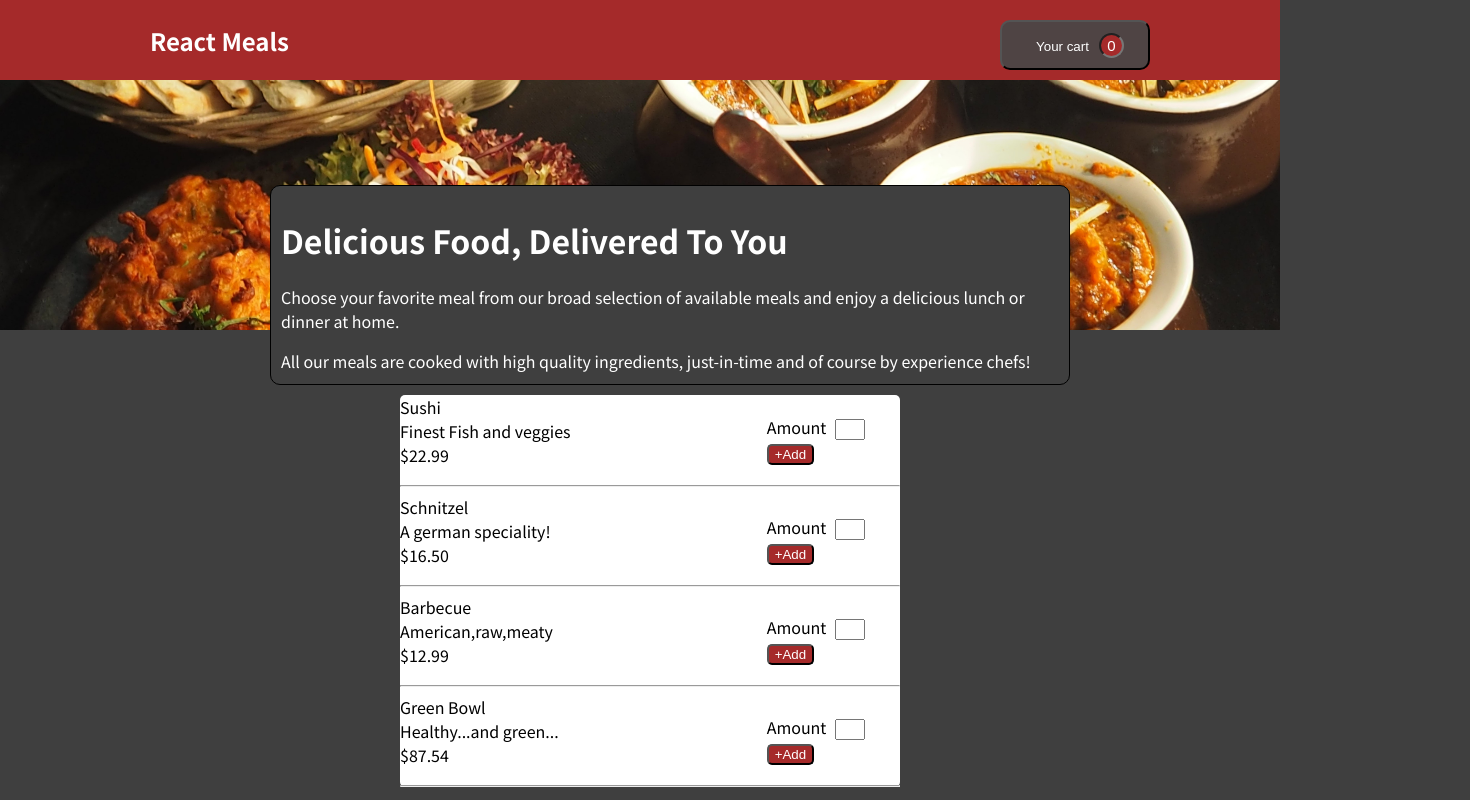
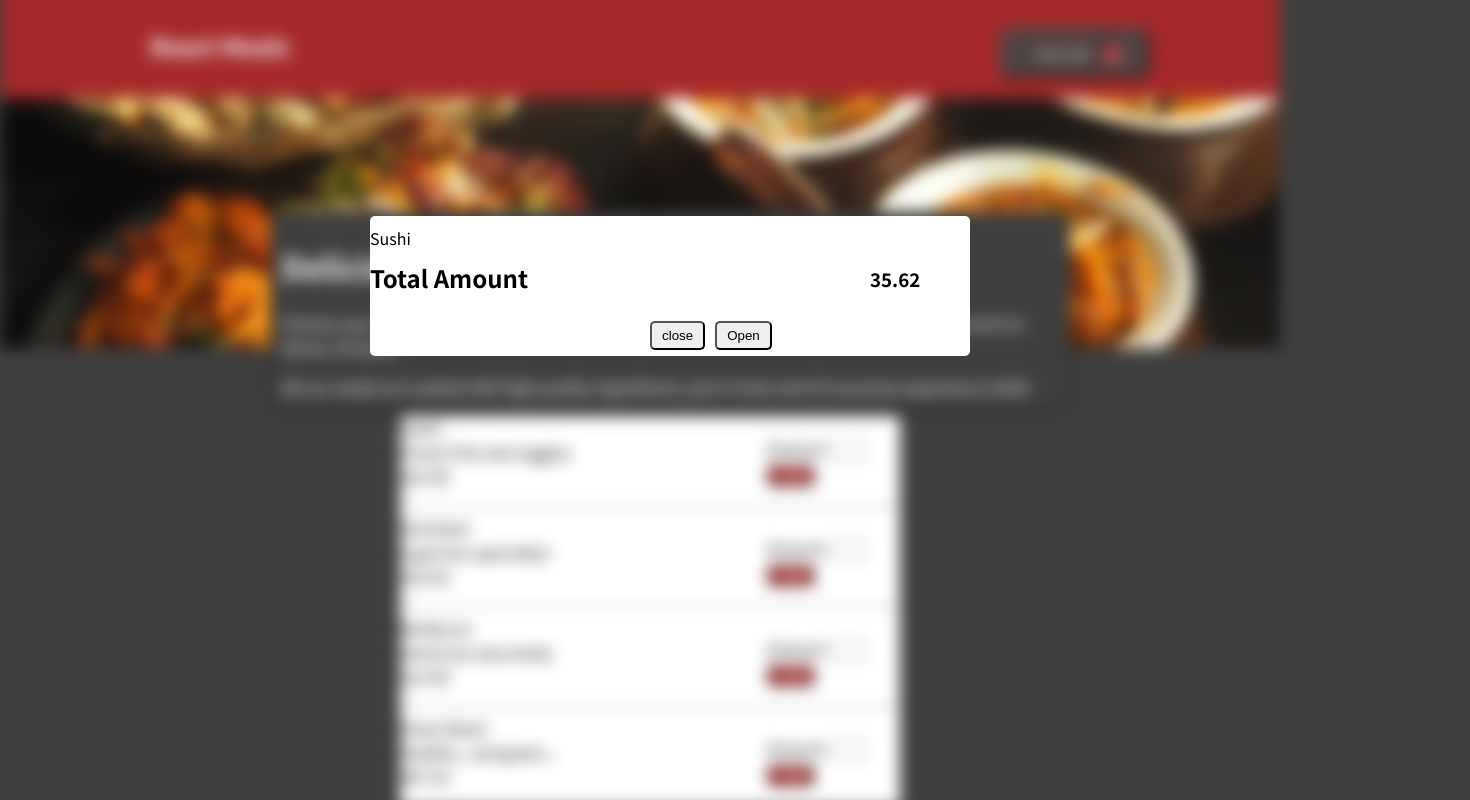
Before and after one commit to Mayank00480/RestaurantWeb, a React (Create React App) app: page / in a window 1280 px wide. Shown: the top 800 px of the page, 1470 px wide, since content can reach past the window. Built offline with nearby package versions, Linux system fonts and the light colour scheme.

Commit message:
Overlay Added

```diff
--- a/public/index.html
+++ b/public/index.html
@@ -28,6 +28,7 @@
   </head>
   <body>
     <noscript>You need to enable JavaScript to run this app.</noscript>
+    <div id = "backdrop"></div>
     <div id="root"></div>
     <!--
       This HTML file is a template.
--- a/src/App.js
+++ b/src/App.js
@@ -1,5 +1,6 @@
 import Header from "./components/Header";
 import ItemList from "./components/ItemList";
+import Overlay from "./components/Overlay";
 import Summary from "./components/Summary";
 
 function App() {
@@ -21,10 +22,11 @@ function App() {
     itemPrice : '$87.54'
   }]
   return (
-    <div>
+    <div className="app">
     <Header />
     <Summary />
     <ItemList data = {data} />
+    <Overlay/>
     </div>
   );
 }
--- a/src/components/CartButton.css
+++ b/src/components/CartButton.css
@@ -4,7 +4,7 @@
     border-radius: 10px;
     background-color: #4f4444;
     position: absolute;
-    top : 20px;
+    top : 70px;
 
     left : 1000px;
     cursor: pointer;
--- a/src/components/Header.css
+++ b/src/components/Header.css
@@ -1,17 +1,22 @@
 .header{
     background-color: brown;
-    height : 100px;
+    height : 140px;
     width : 100vw;
-    margin-top : -20px;
+
+    position: fixed;
+    bottom: 650px;
+    margin: 0%;
 }
 .header h2{
     color : white;
     position: absolute;
     left : 150px;
-    top : 3px;
+    top : 50px;
 }
 
 .images img{
+    position: absolute;
+    bottom: 400px;
     height : 250px;
   width : 100vw;
     object-fit: cover;
--- /dev/null
+++ b/src/components/Overlay.css
@@ -0,0 +1,36 @@
+.overlay{
+    background-color: white;
+    width : 600px;
+    position : relative;
+    top: 200px;
+    left : 370px;
+    height : 140px;
+    border-radius: 5px;
+    z-index: 1;
+
+}
+.headings{
+    position: relative;
+
+}
+.headings h3{
+   position: relative;
+   left : 500px;
+   bottom: 50px;;
+}
+.overlay  button{
+    position: relative;
+    bottom: 40px;
+    left : 280px;
+    border-radius: 5px;
+    padding: 5px 10px;
+    margin-right: 10px;
+}
+
+#root{ filter: blur(8px);
+    -webkit-filter: blur(8px);
+  }
+.overlay p {
+    position: relative;
+    top:10px;
+}
--- /dev/null
+++ b/src/components/Overlay.js
@@ -0,0 +1,13 @@
+import React from 'react'
+import  ReactDOM  from 'react-dom'
+import './Overlay.css'
+import { PopUp } from './PopUp'
+const Overlay = () => {
+  return (
+  <>
+      {ReactDOM.createPortal(<PopUp /> ,document.getElementById('backdrop'))}
+ </>
+  )
+}
+
+export default Overlay
--- /dev/null
+++ b/src/components/PopUp.js
@@ -0,0 +1,14 @@
+import React from "react"
+export const PopUp = () =>{
+    return <div className = "overlay">
+    <p>Sushi</p>
+    <div className = "headings">
+        <h2>Total Amount </h2>
+        <h3>35.62</h3>
+        </div>
+        <div className = "btn">
+            <button type = "button"> close</button>
+            <button type = "button"> Open</button>
+        </div>
+    </div>
+    }
--- a/src/components/Summary.css
+++ b/src/components/Summary.css
@@ -3,7 +3,7 @@
     background-color: #3f3f3f;
     position: relative;
     left : 270px;
-    bottom: 150px;
+    top : 55px;
     border-radius: 10px;
     border : 1px solid black;
     padding: 10px;
--- a/src/components/itemList.css
+++ b/src/components/itemList.css
@@ -3,7 +3,7 @@
     width : 500px;
     position: relative;
     left : 400px;
-    bottom: 140px;
+    top : 60px;
     border-radius: 5px;
 }
 .itemList li{
@@ -17,7 +17,7 @@
     position: relative;
     float: right;
    right: 40px;
-    bottom : 20px;
+   bottom : 20px;
 }
 .itemList form button{
     background-color: brown;
```
